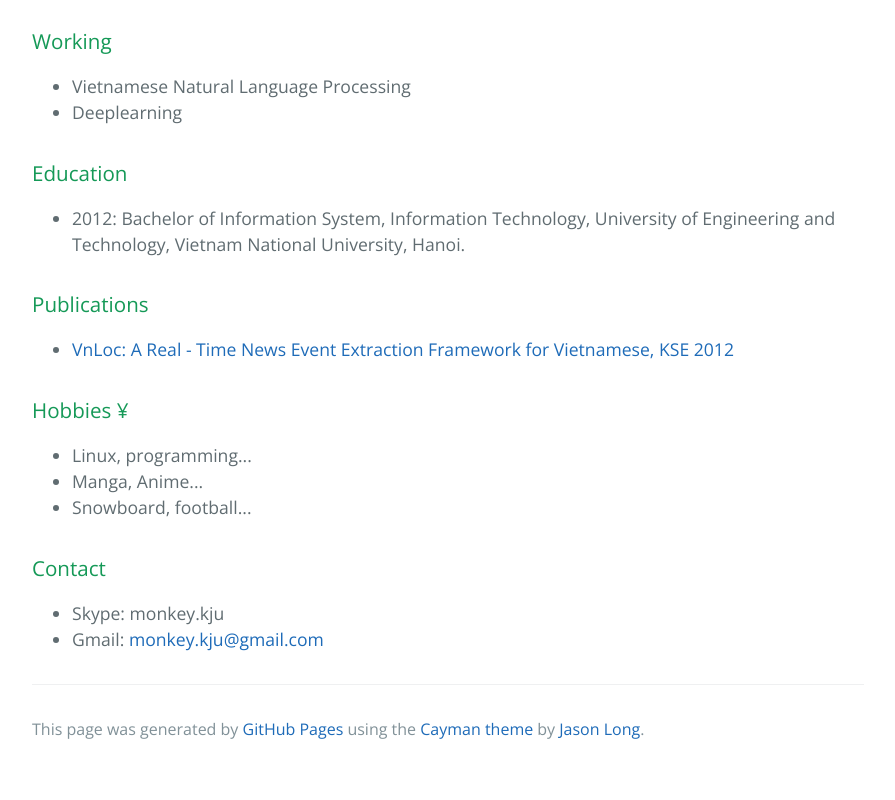
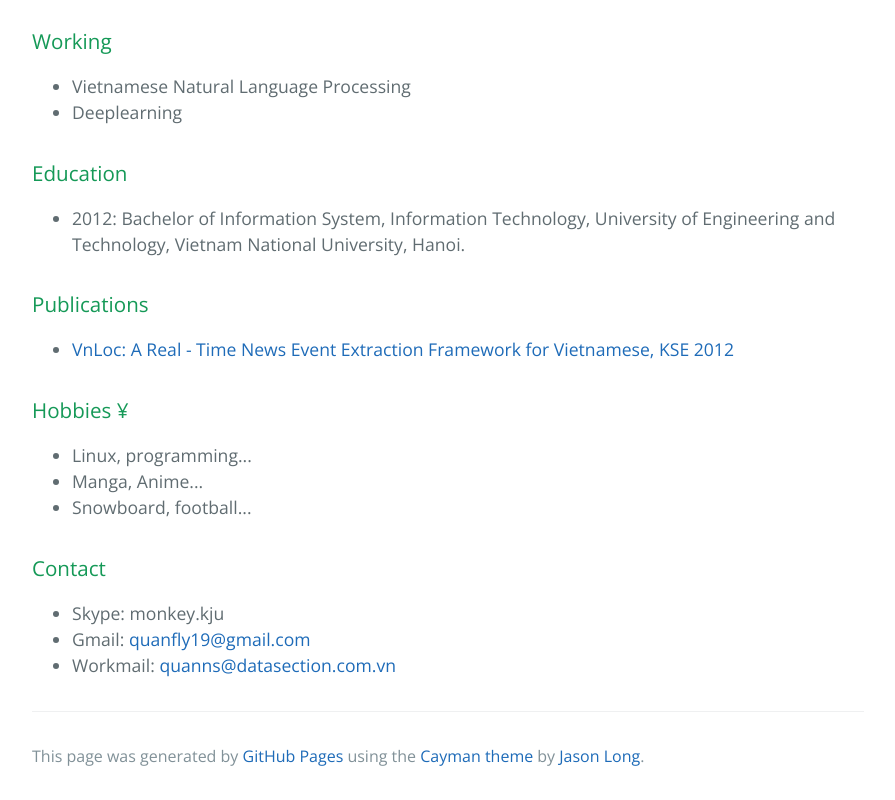
Before and after one commit to ck196/ck196.github.io, a plain HTML site: page index.html in a window 1280 px wide. Shown: the part 434-1234 px from the top of the page, without its empty margins (192-1087 px from the left). Before the commit the page ends 1207 px from the top, so only its background shows below. Drawn offline with nearby package versions, Linux system fonts and the light colour scheme.

Commit message:
update online

```diff
--- a/index.html
+++ b/index.html
@@ -61,7 +61,8 @@
 
 <ul>
 <li>Skype: monkey.kju</li>
-<li>Gmail: <a href="mailto:monkey.kju@gmail.com">monkey.kju@gmail.com</a>
+<li>Gmail: <a href="mailto:quanfly19@gmail.com">quanfly19@gmail.com</a>
+<li>Workmail: <a href="mailto:quanns@datasection.com.vn">quanns@datasection.com.vn</a>
 </li>
 </ul>
 
```
